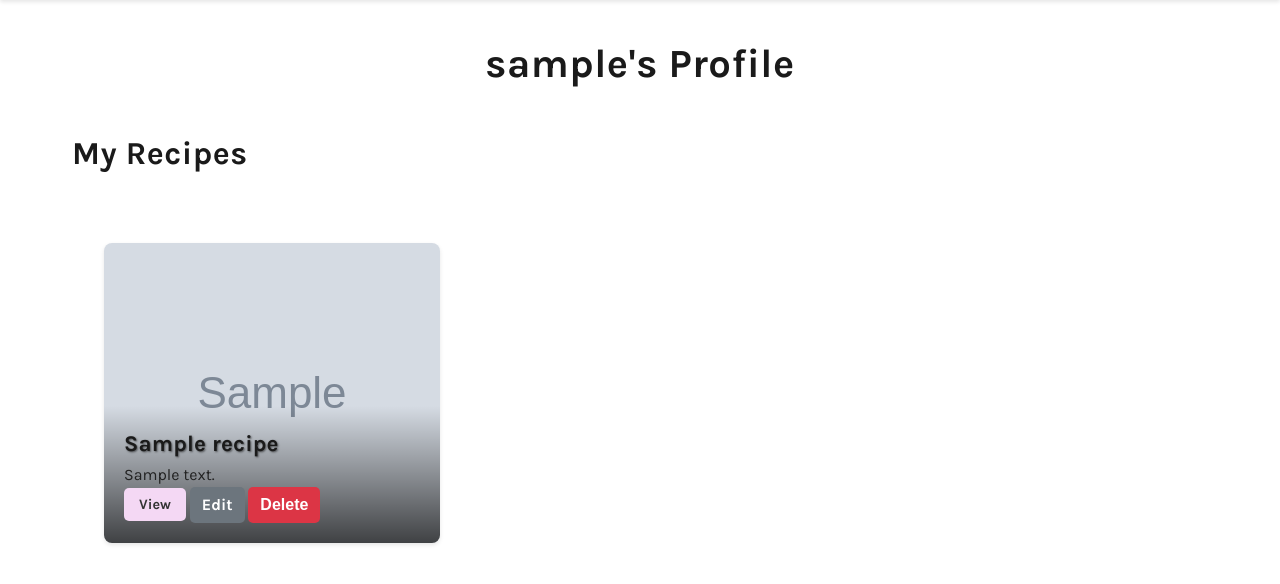
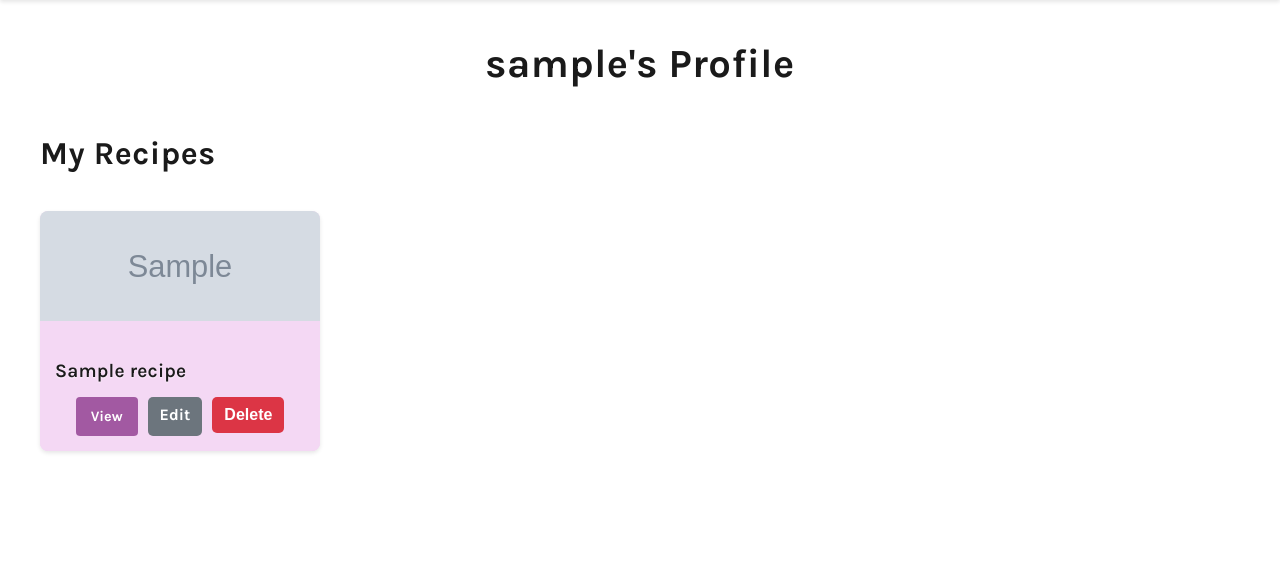
Before and after one commit to billbaord/WhatToEat, a Flask app: a page that uses app/templates/base.html in a window 1280 px wide. Shown: the part 74-658 px from the top of the page. Run offline with Flask 3, Linux system fonts and the light colour scheme; a user stored in the database is signed in; tables that the repository leaves empty hold one stand-in row (values such as "Sample post"); grey boxes marked "Sample" are stand-in pictures.

Commit message:
final changes
- added favicon in base.html
- changed grid layouts for user profile
- added database for values of servings, prep and cook. time
- added routes for the values

```diff
--- a/app/main/routes.py
+++ b/app/main/routes.py
@@ -90,7 +90,10 @@ def new_recipe():
             protein=form.protein.data,
             author=current_user,
             category_id=form.category.data,
-            image_url=image_url
+            image_url=image_url,
+            prep_time=form.prep_time.data,
+            cook_time=form.cook_time.data,
+            servings=form.servings.data
         )
         db.session.add(recipe)
         db.session.commit()
@@ -137,6 +140,9 @@ def edit_recipe(id):
         recipe.calories = form.calories.data
         recipe.protein = form.protein.data
         recipe.category_id = form.category.data
+        recipe.prep_time = form.prep_time.data
+        recipe.cook_time = form.cook_time.data
+        recipe.servings = form.servings.data
         db.session.commit()
         flash('Your recipe has been updated!')
         return redirect(url_for('main.view_recipe', id=id))
--- a/app/models.py
+++ b/app/models.py
@@ -31,6 +31,9 @@ class Recipe(db.Model):
     user_id = db.Column(db.Integer, db.ForeignKey('user.id'))
     category_id = db.Column(db.Integer, db.ForeignKey('category.id'))
     image_url = db.Column(db.String(255))  # Store the path to the uploaded image
+    prep_time = db.Column(db.Float)
+    cook_time = db.Column(db.Float)
+    servings = db.Column(db.Float)
 
 class Category(db.Model):
     id = db.Column(db.Integer, primary_key=True)
--- a/app/static/css/styles.css
+++ b/app/static/css/styles.css
@@ -225,14 +225,14 @@ body {
     display: grid;
     grid-template-columns: repeat(auto-fill, minmax(300px, 1fr));
     gap: 2rem;
-    padding: 2rem;
+    padding: 0;
     max-width: 1200px;
     margin: 0 auto;
 }
 
 /* Recipe Card Base Styles */
 .recipe-card {
-    background: white;
+    background: #F4D8F4;
     border-radius: 8px;
     box-shadow: 0 2px 4px rgba(0, 0, 0, 0.1);
     overflow: hidden;
@@ -240,6 +240,7 @@ body {
     display: flex;
     flex-direction: column;
     height: 100%;
+    padding: 0;
 }
 
 .recipe-card:hover {
@@ -265,11 +266,37 @@ body {
     color: #333;
 }
 
-.recipe-description {
-    margin: 0 0 10px 0;
-    color: #666;
-    font-size: 0.9em;
-    flex-grow: 1;
+/* For guest view recipe cards */
+.recipe-grid .recipe-card {
+    height: 300px;
+    position: relative;
+}
+
+.recipe-grid .recipe-card img {
+    width: 100%;
+    height: 100%;
+    object-fit: cover;
+}
+
+.recipe-grid .recipe-info {
+    position: absolute;
+    bottom: 0;
+    left: 0;
+    right: 0;
+    padding: 20px;
+    background: #F4D8F4;
+}
+
+.recipe-grid .recipe-info h3 {
+    color: #333;
+    margin: 0;
+    font-size: 1.4em;
+    font-weight: 600;
+}
+
+/* Hide description in card view */
+.recipe-card .recipe-description {
+    display: none;
 }
 
 .recipe-category {
@@ -338,34 +365,6 @@ body {
 .recipe-author {
     color: #666;
     font-size: 0.8em;
-}
-
-/* For guest view recipe cards */
-.recipe-grid .recipe-card {
-    height: 300px;
-    position: relative;
-}
-
-.recipe-grid .recipe-card img {
-    width: 100%;
-    height: 100%;
-    object-fit: cover;
-}
-
-.recipe-grid .recipe-info {
-    position: absolute;
-    bottom: 0;
-    left: 0;
-    right: 0;
-    padding: 20px;
-    background: linear-gradient(to top, rgba(0, 0, 0, 0.7), rgba(0, 0, 0, 0));
-}
-
-.recipe-grid .recipe-info h3 {
-    color: white;
-    margin: 0;
-    font-size: 1.4em;
-    text-shadow: 1px 1px 2px rgba(0, 0, 0, 0.5);
 }
 
 /* Recipe Details */
@@ -656,7 +655,6 @@ body {
 .user-profile {
     max-width: 1200px;
     margin: 2rem auto;
-    padding: 0 2rem;
 }
 
 .user-profile h1 {
@@ -668,12 +666,77 @@ body {
 
 .user-recipes {
     margin-top: 2rem;
+    max-width: 1200px;
+    margin: 0 auto;
 }
 
 .user-recipes h2 {
     margin-bottom: 2rem;
     font-size: 2rem;
     color: var(--text-color);
+}
+
+.user-recipes .recipe-grid {
+    display: grid;
+    grid-template-columns: repeat(auto-fit, 280px);
+    gap: 1rem;
+    padding: 0;
+    max-width: 1200px;
+    margin: 0 auto;
+    justify-content: start;
+}
+
+.user-recipes .recipe-card {
+    background: #F4D8F4;
+    border-radius: 8px;
+    box-shadow: 0 2px 4px rgba(0, 0, 0, 0.1);
+    overflow: hidden;
+    transition: transform 0.3s ease;
+    display: flex;
+    flex-direction: column;
+    height: 240px;
+    width: 280px;
+}
+
+.user-recipes .recipe-card img {
+    width: 100%;
+    height: 110px;
+    object-fit: cover;
+}
+
+.user-recipes .recipe-info {
+    padding: 15px;
+    display: flex;
+    flex-direction: column;
+    flex-grow: 1;
+}
+
+.user-recipes .recipe-info h3 {
+    margin: 0 0 10px 0;
+    font-size: 1.2em;
+    color: #333;
+}
+
+.user-recipes .recipe-actions {
+    margin-top: auto;
+    display: flex;
+    gap: 10px;
+    justify-content: center;
+}
+
+.user-recipes .view-recipe {
+    background: #a259a2;
+    color: white;
+    padding: 8px 15px;
+    border-radius: 4px;
+    text-decoration: none;
+    font-size: 0.9em;
+    transition: background-color 0.3s ease;
+}
+
+.user-recipes .view-recipe:hover {
+    background: #8a4a8a;
+    color: white;
 }
 
 /* Consolidated Media Queries */
--- a/app/templates/base.html
+++ b/app/templates/base.html
@@ -8,6 +8,7 @@
     <link href="https://fonts.googleapis.com/css2?family=Kaushan+Script&family=Poppins:wght@400;500;600;700&display=swap" rel="stylesheet">
     <link href="https://fonts.googleapis.com/css2?family=Karla:ital,wght@0,200..800;1,200..800&display=swap" rel="stylesheet">
     <script src="{{ url_for('static', filename='js/main.js') }}"></script>
+    <link rel="icon" type="image/x-icon" href="{{ url_for('static', filename='images/favicon.png') }}">
 </head>
 <body>
     <nav class="navbar">
--- a/app/templates/user.html
+++ b/app/templates/user.html
@@ -19,7 +19,6 @@
                             {% endif %}
                             <div class="recipe-info">
                                 <h3>{{ recipe.title }}</h3>
-                                <p>{{ recipe.description[:100] }}{% if recipe.description|length > 100 %}...{% endif %}</p>
                                 <div class="recipe-actions">
                                     <a href="{{ url_for('main.view_recipe', id=recipe.id) }}" class="view-recipe">View</a>
                                     <a href="{{ url_for('main.edit_recipe', id=recipe.id) }}" class="btn btn-secondary">Edit</a>
```
Also changed, not shown: migrations/versions/180b43ca1bb7_add_prep_time_cook_time_servings_to_.py (added, +36 -0 lines), app/static/images/favicon.png (added), app/static/images/recipes/20250503_082832_Bibimbap_3.png (added), app/static/images/recipes/20250503_084727_BFV8692_Easy_Butter_Chicken_Thumb.jpg (added), app/static/images/recipes/20250503_085316_Sweet-and-Sour-Tofu-Recipe-6.jpg (added), app/static/images/recipes/20250503_090612_images.jpeg (added), recipes.db.
